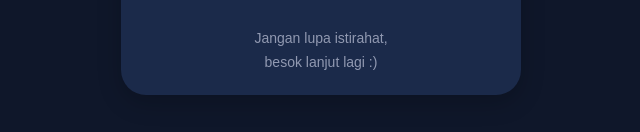
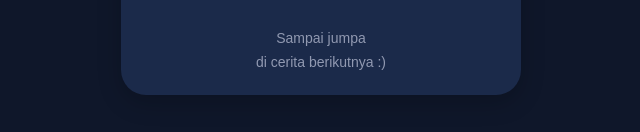
Before and after one commit to Rrevaliaarn/Tugas1_RevaliaAriani_2507071008, a plain HTML site: page index.html in a window 1280 px wide. Shown: the part 696-828 px from the top of the page, 319-959 px from the left. Drawn offline with Linux system fonts and the light colour scheme.

Commit message:
first commit

```diff
--- a/index.html
+++ b/index.html
@@ -30,12 +30,12 @@
         <search class="youtube-section">
             <h2>--------------------------------------------------</h2>
             <div class="youtube-frame">
-                <iframe src="https://www.youtube.com/embed//7uewYY_KTiw?feature=shared" title="Video penjelasan" allowfullscreen></iframe>
+                <iframe src="https://www.youtube.com/embed/5Fvk0aO1q4c"title="Video penjelasan" allowfullscreen></iframe>
             </div>
         </search>
         <footer>
-            <p>Jangan lupa istirahat,</p>
-            <p>besok lanjut lagi :)</p>
+            <p>Sampai jumpa</p>
+            <p>di cerita berikutnya :)</p>
         </footer>
     </div>
 </body>
```
